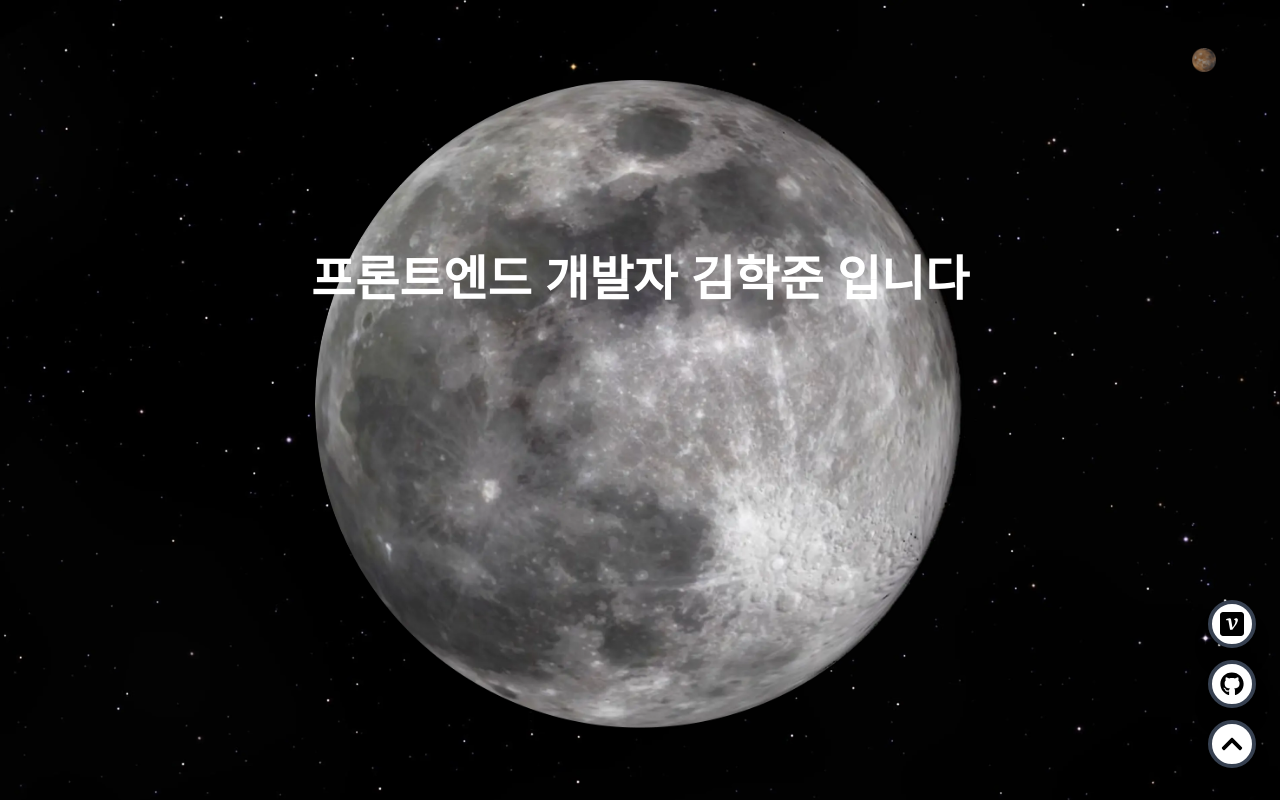
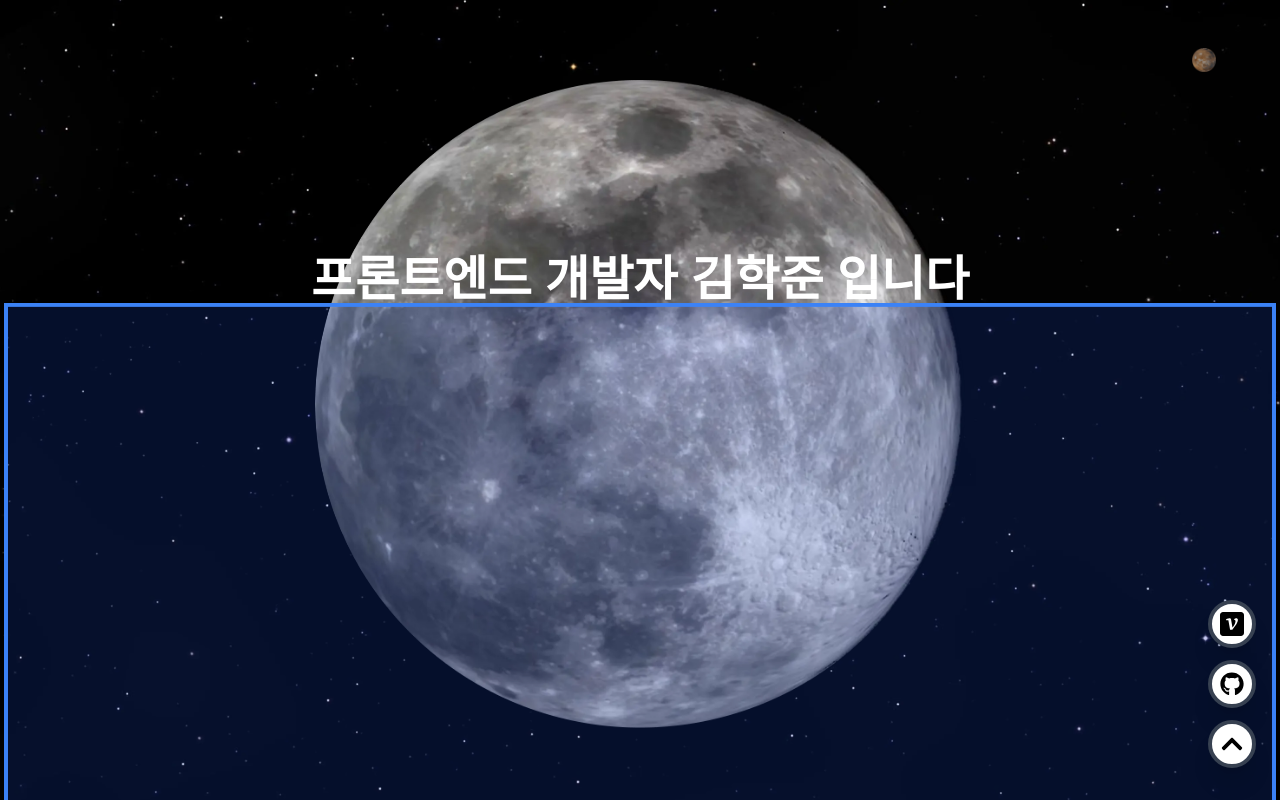
Before and after one commit to Regulus55/Regulus55.github.io, a React (Create React App) app: page / in a window 1280 px wide. Shown: the top 800 px of the page. Built offline with nearby package versions, Linux system fonts and the light colour scheme.

Commit message:
test bg border

```diff
--- a/src/components/wrapper/ParallaxWrapper.tsx
+++ b/src/components/wrapper/ParallaxWrapper.tsx
@@ -6,7 +6,7 @@ const ParallaxWrapper = ({ children }: { children: React.ReactNode }) => {
   const { isDayMode } = useThemeStore();
 
   return (
-    <div className="relative min-h-[150vh] scrollbar-none">
+    <div className="relative min-h-screen scrollbar-none">
       <div className="absolute inset-0 z-5 overflow-x-hidden">
         <div
           className={`w-full min-h-full
@@ -21,20 +21,18 @@ const ParallaxWrapper = ({ children }: { children: React.ReactNode }) => {
             src="/images/background/star1.png"
             alt=""
             draggable={false}
-            loading="lazy"
-            className="w-full h-full object-cover"
+            className="w-full h-full object-cover   "
           />
         </Parallax>
       </div>
 
-      <div className="absolute h-full top-0 left-0 right-0 z-30 pointer-events-none">
+      <div className="absolute h-full top-0 left-0 right-0 z-30 pointer-events-none      bg-red-700/20 border-4 border-red-500">
         <Parallax speed={-50}>
           <img
             src="/images/background/star2.png"
             alt=""
             draggable={false}
-            loading="lazy"
-            className="w-full h-full object-cover"
+            className="w-full h-full object-cover     bg-blue-700/20 border-4 border-blue-500"
           />
         </Parallax>
       </div>
```
